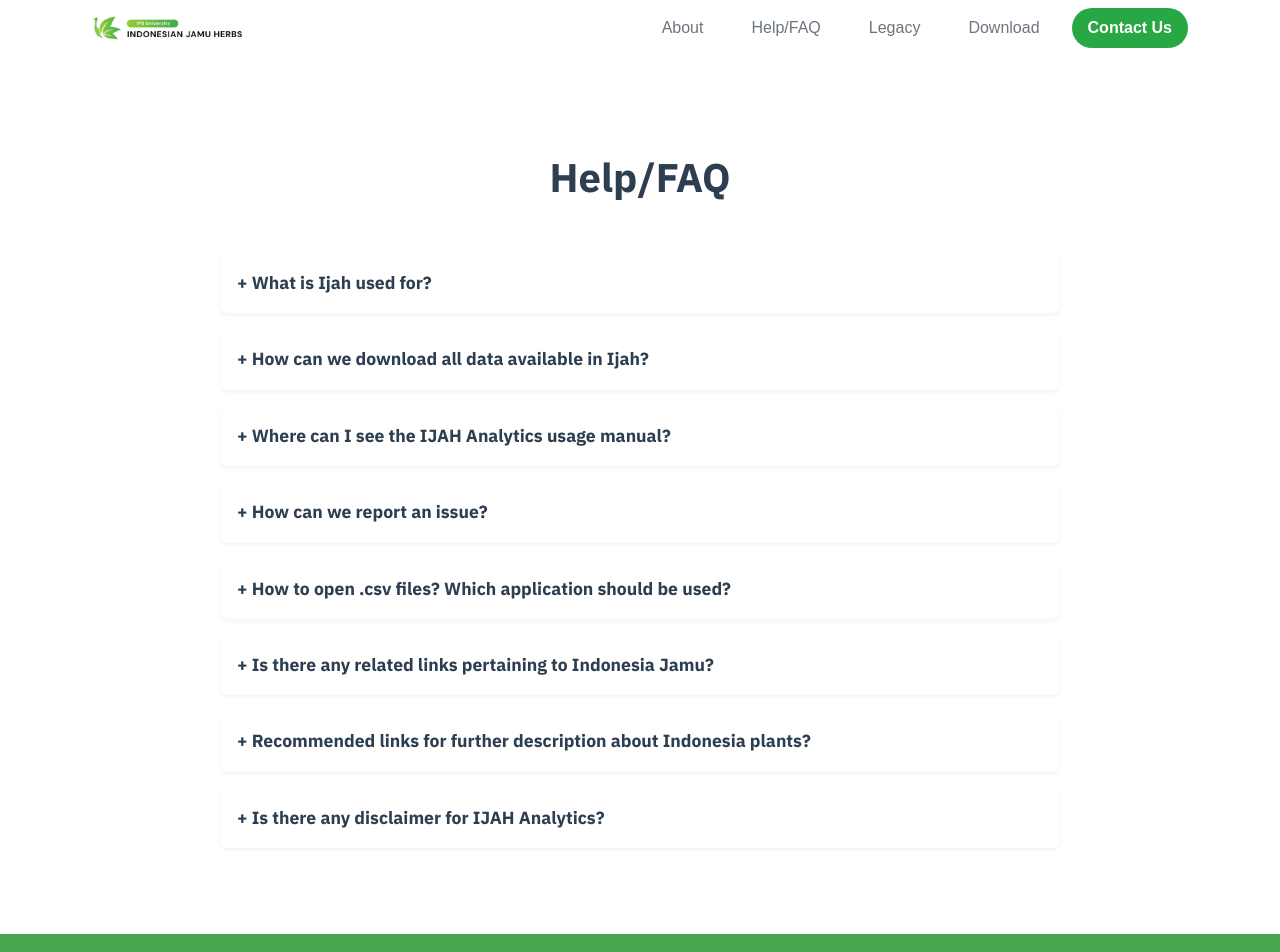
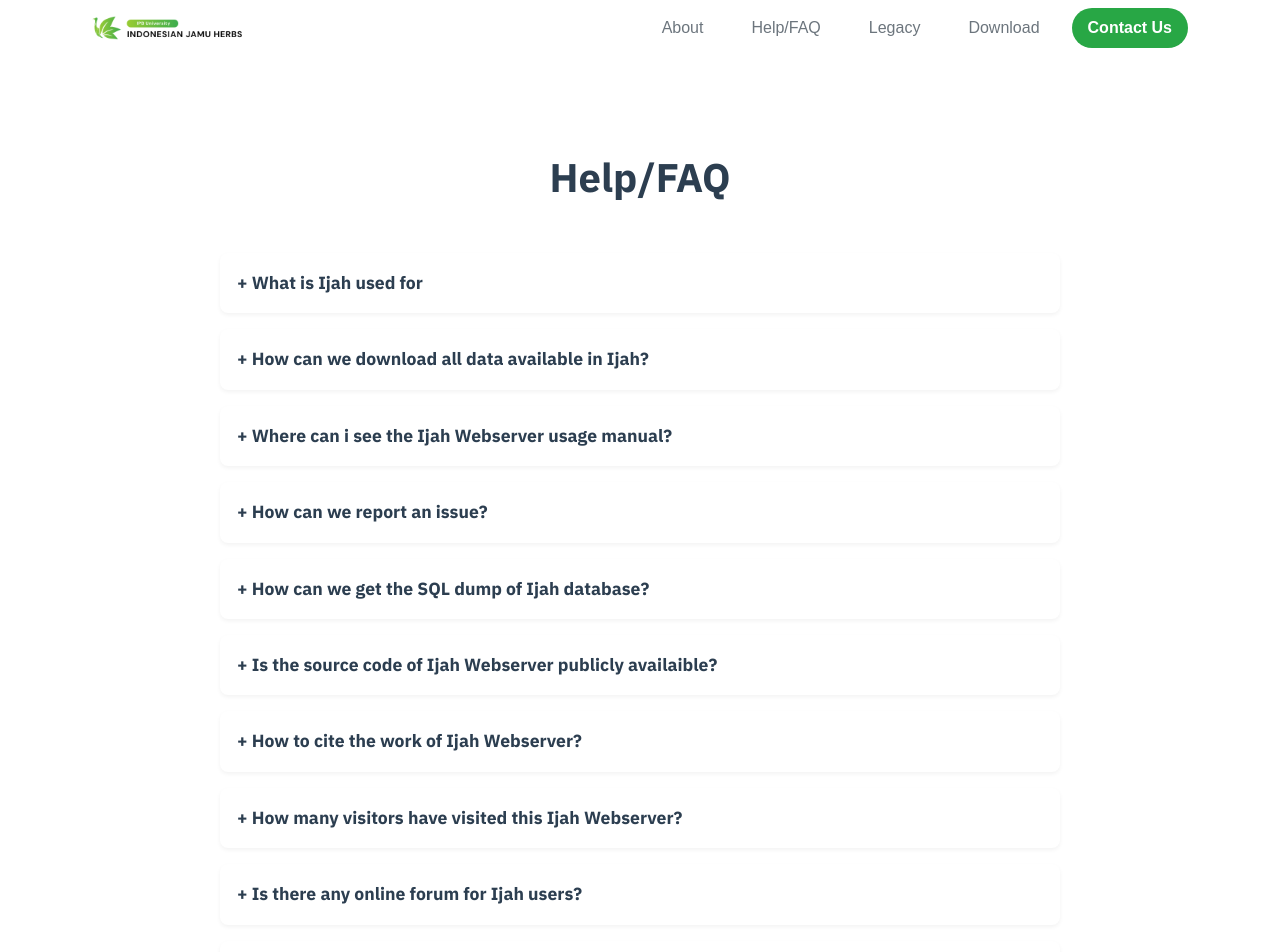
Before and after one commit to aamilham/ijah-analytics-migration, an Angular app in the folder Ijah/: page /help in a window 1280 px wide. Shown: the top 952 px of the page. Built offline with nearby package versions, Linux system fonts and the light colour scheme.

Commit message:
feat(help): implement single-item expansion for FAQ accordion

```diff
--- a/Ijah/src/app/help/help.component.ts
+++ b/Ijah/src/app/help/help.component.ts
@@ -9,76 +9,94 @@ import { CommonModule } from '@angular/common';
   imports: [CommonModule],
 })
 export class HelpComponent {
-  faqs: { question: string; answer: string[]; isList: boolean }[] = [
+  faqs = [
     {
-      question: 'What is Ijah used for?',
+      question: 'What is Ijah used for',
       answer: [
-        'Explore connectivity from plants to compounds, proteins, and diseases.',
-        'Identify targeted proteins/diseases from specific plants/compounds.',
-        'Find plants/compounds that could cure certain proteins/diseases.',
-        'Validate Jamu formulas and their potential efficacy.',
+        '1) given plants/compounds and proteins/diseases, you want to know the connectivity from plants to compounds to proteins to diseases',
+        '2) given plants/compounds, you want to know targeted proteins/diseases',
+        '3) given proteins/diseases, you want to know plants/compounds that target (poteintially) cure such proteins/diseases',
+        '4) validating/cross-checking whether some plant compositions, i.e. Jamu formulas, have certain efficacy'
       ],
-      isList: true,
+      isList: true
     },
     {
       question: 'How can we download all data available in Ijah?',
-      answer: ['Please go to our Downloads menu.'],
-      isList: false,
+      answer: ['Please go to our <a href="/downloads" target="_blank">Downloads</a> menu.'],
+      isList: false
     },
     {
-      question: 'Where can I see the IJAH Analytics usage manual?',
-      answer: [
-        'You can find it in the Downloads menu under the Documents section.',
-      ],
-      isList: false,
+      question: 'Where can i see the Ijah Webserver usage manual?',
+      answer: ['Please go to our <a href="/downloads" target="_blank">Downloads</a> menu, see <b>Documents</b> section.'],
+      isList: false
     },
     {
       question: 'How can we report an issue?',
-      answer: [
-        'You can report issues via the Contact menu or open an issue in our public repository.',
-      ],
-      isList: false,
+      answer: ['The best way is to file any issue via <a href="/contact" target="_blank">Contact</a> menu. You can also open an issue in <a href="https://github.com/tttor/csipb-jamu-prj/issues" target="_blank">our public repository</a>.'],
+      isList: false
+    },
+    {
+      question: 'How can we get the SQL dump of Ijah database?',
+      answer: ['Please <a href="/about" target="_blank">contact us</a>.'],
+      isList: false
+    },
+    {
+      question: 'Is the source code of Ijah Webserver publicly availaible?',
+      answer: ['Yes, please see our public repository <a href="https://github.com/tttor/csipb-jamu-prj" target="_blank">here</a>.'],
+      isList: false
+    },
+    {
+      question: 'How to cite the work of Ijah Webserver?',
+      answer: ['In the meantime, please use <a href="http://ijah.apps.cs.ipb.ac.id/api/ijah_webserver_online.bib" target="_blank">ijah_webserver_online.bib</a>'],
+      isList: false
+    },
+    {
+      question: 'How many visitors have visited this Ijah Webserver?',
+      answer: ['Please see the visitor log on the bottom-right of this page. The log has been running since January 13th, 2017, 6:00 PM (GMT+7:00). For the detailed statistics, please click inside the log area.'],
+      isList: false
+    },
+    {
+      question: 'Is there any online forum for Ijah users?',
+      answer: ['Yes, please join us at ijah-users@googlegroups.com.'],
+      isList: false
     },
     {
       question: 'How to open .csv files? Which application should be used?',
-      answer: [
-        'Use standard text editors like WordPad or Notepad++.',
-        'Open in MS Excel with "comma" as the delimiter.',
-        'When using MS Excel, set file types to "All Files" in the "File -> Open" menu.',
-      ],
-      isList: true,
+      answer: ['You can open .csv files using standard text editor, such as WordPad, Notepad++. You can also open them using Ms Excel with "comma" as the delimiter. When opening using MS Excel via "File -> Open", please make sure that you set the file types (to show/open) to "All Files".'],
+      isList: false
     },
     {
       question: 'Is there any related links pertaining to Indonesia Jamu?',
       answer: [
-        'http://jamu.or.id/',
-        'http://jamu.ipb.ac.id/',
-        'http://www.iherb.org/',
-        'http://www.herbs.org/',
-        'http://www.herbsociety.org/',
+        '<a href="http://jamu.or.id/" target="_blank">http://jamu.or.id/</a>',
+        '<a href="http://jamu.ipb.ac.id/" target="_blank">http://jamu.ipb.ac.id/</a>',
+        '<a href="http://www.iherb.org/" target="_blank">http://www.iherb.org/</a>',
+        '<a href="http://www.herbs.org/" target="_blank">http://www.herbs.org/</a>',
+        '<a href="http://www.herbsociety.org/" target="_blank">http://www.herbsociety.org/</a>'
       ],
-      isList: true,
+      isList: true
     },
     {
-      question:
-        'Recommended links for further description about Indonesia plants?',
-      answer: [
-        'Good references for Indonesian plants include Herbalis Nusantara.',
-      ],
-      isList: true,
+      question: 'Recommended links for further description about Indonesia plants?',
+      answer: ['Good references for Indonesian plants include: <a href="http://www.herbalisnusantara.com/obatherbal/" target="_blank">herbalisnusantara</a>.'],
+      isList: false
     },
     {
-      question: 'Is there any disclaimer for IJAH Analytics?',
-      answer: [
-        'IJAH Analytics is provided free-of-charge with no warranties regarding the accuracy of the information provided. We are not liable for any damages resulting from its use.',
-      ],
-      isList: false,
+      question: 'Our question is not in the list, where should we ask?',
+      answer: ['Please <a href="/contact" target="_blank">contact us</a>.'],
+      isList: false
     },
+    {
+      question: 'Is there any disclaimer for Ijah Webserver?',
+      answer: ['Yes. Ijah Webserver is provided free-of-charge in the hope that it will be useful. We make no representation or warranty regarding results obtained from using any information provided through this server. We bear no responsibility for any incidental or consequential damages or direct or indirect damages that result from the use of results, data or information, which have been provided through this server.'],
+      isList: false
+    }
   ];
 
-  expanded: boolean[] = this.faqs.map(() => false);
+  expanded: boolean[] = new Array(this.faqs.length).fill(false);
 
   toggleCollapse(index: number): void {
-    this.expanded[index] = !this.expanded[index];
+    // Close all other items
+    this.expanded = this.expanded.map((_, i) => i === index ? !this.expanded[index] : false);
   }
 }
```
